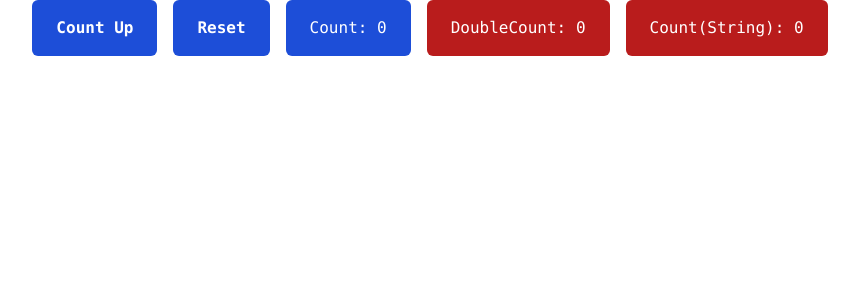
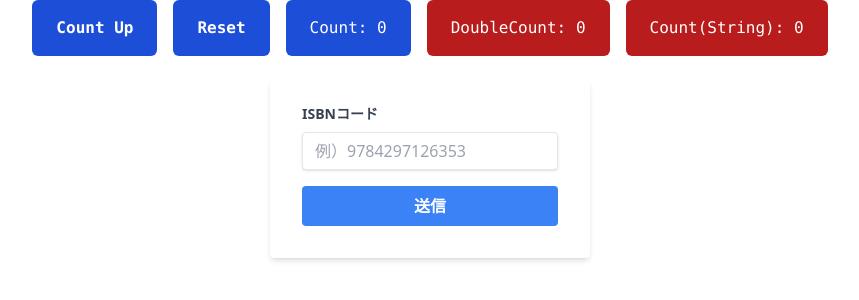
Before and after one commit to mad-jimmys-lab/petra, a Vue app: page / in a window 1280 px wide. Shown: the top 300 px of the page, without its empty margins (210-1069 px from the left). Built offline with nearby package versions, Linux system fonts and the light colour scheme; no server answers.

Commit message:
store、図書館のAPI周りの微調整

```diff
--- a/src/App.vue
+++ b/src/App.vue
@@ -1,6 +1,24 @@
 <script setup lang="ts">
+import { ref } from 'vue'
+// import { getBookImage } from '@/services/liblary'
 import TestAxios from './components/TestAxios.vue'
 import TestPinia from './components/TestPinia.vue'
+const BOOK_IMAGE_URL = 'https://iss.ndl.go.jp/thumbnail/';
+
+
+const isbnCode = ref();
+const bookImageUrl = ref();
+const searchBookImage = () => {
+  const url = BOOK_IMAGE_URL + isbnCode.value;
+  bookImageUrl.value = url;
+  console.log(bookImageUrl.value);
+  // getBookImage(isbnCode.value);
+  // console.log(testImage.value);
+}
+
+// const testImage = computed(() => {
+//   return 'https://iss.ndl.go.jp/thumbnail/' + isbnCode.value;
+// })
 
 </script>
 
@@ -10,5 +28,29 @@ import TestPinia from './components/TestPinia.vue'
     <TestAxios />
     <TestPinia />
 
+    <div class="w-full max-w-xs mx-auto mt-6">
+      <form class="bg-white shadow-md rounded px-8 pt-6 pb-8 mb-4">
+        <div class="mb-4">
+          <label class="block text-gray-700 text-sm font-bold mb-2" for="username">
+            ISBNコード
+          </label>
+          <input v-model="isbnCode"
+            class="shadow appearance-none border rounded w-full py-2 px-3 text-gray-700 leading-tight focus:outline-none focus:shadow-outline"
+            id="isbncode" type="text" placeholder="例）9784297126353" maxlength="13">
+        </div>
+        <div class="flex items-center justify-between">
+          <button @click="searchBookImage"
+            class="w-full mx-auto bg-blue-500 hover:bg-blue-700 text-white font-bold py-2 px-4 rounded focus:outline-none focus:shadow-outline"
+            type="button">
+            送信
+          </button>
+        </div>
+      </form>
+    </div>
+
+    <div v-if="bookImageUrl">
+      <img :src="bookImageUrl.value" alt="typescript">
+    </div>
+
   </section>
 </template>
--- a/src/components/TestPinia.vue
+++ b/src/components/TestPinia.vue
@@ -1,7 +1,7 @@
 <script setup lang="ts">
 import { computed } from 'vue'
-import { useCountStore } from '@/stores/index'
-const countUp = useCountStore()
+import store from '@/stores/index'
+const countUp = store.useCountStore()
 const countString = computed(() => {
   return String(countUp.count)
 })
--- /dev/null
+++ b/src/services/liblary.ts
@@ -0,0 +1,26 @@
+import axios from 'axios'
+
+const BOOK_IMAGE_URL = 'https://iss.ndl.go.jp/thumbnail/';
+
+/**
+ * 書誌画像取得実行
+ * @param {string}  isbn - ISBNコード
+ * @return {string} 書誌画像URL
+ */
+const getBookImage = (isbn:string) => {
+  return new Promise((resolve, reject) => {
+    axios.get(BOOK_IMAGE_URL + isbn)
+    .then(response => {
+      const result = response.data;
+      resolve(result);
+    })
+    .catch(error => {
+      reject(error);
+    });
+  })
+}
+
+
+export {
+  getBookImage
+}
--- a/src/stores/index.ts
+++ b/src/stores/index.ts
@@ -1,5 +1,7 @@
 import { useCountStore } from '@/stores/modules/count'
 
-export {
+const store = {
   useCountStore
 }
+
+export default store;
```
